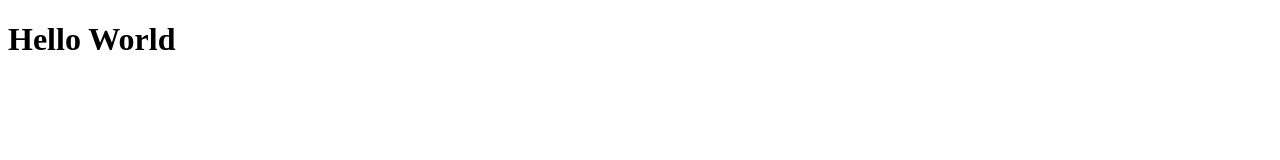
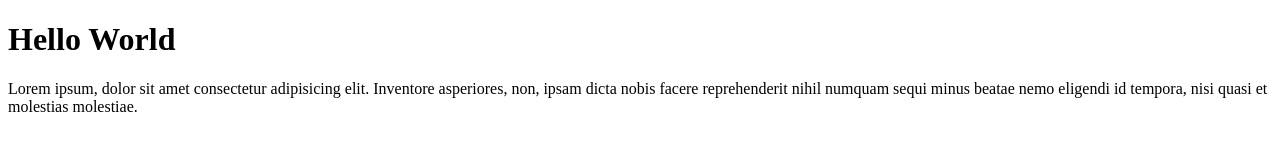
Before and after one commit to SirCna98/TestRepository, a plain HTML site: page Cs50 Web/Index.html in a window 1280 px wide. Drawn offline with Linux system fonts and the light colour scheme.

Commit message:
Add pragraph

```diff
--- a/Cs50 Web/Index.html
+++ b/Cs50 Web/Index.html
@@ -8,5 +8,9 @@
 </head>
 <body>
     <h1>Hello World</h1>
+
+    <p>
+        Lorem ipsum, dolor sit amet consectetur adipisicing elit. Inventore asperiores, non, ipsam dicta nobis facere reprehenderit nihil numquam sequi minus beatae nemo eligendi id tempora, nisi quasi et molestias molestiae.
+    </p>
 </body>
 </html>
```
